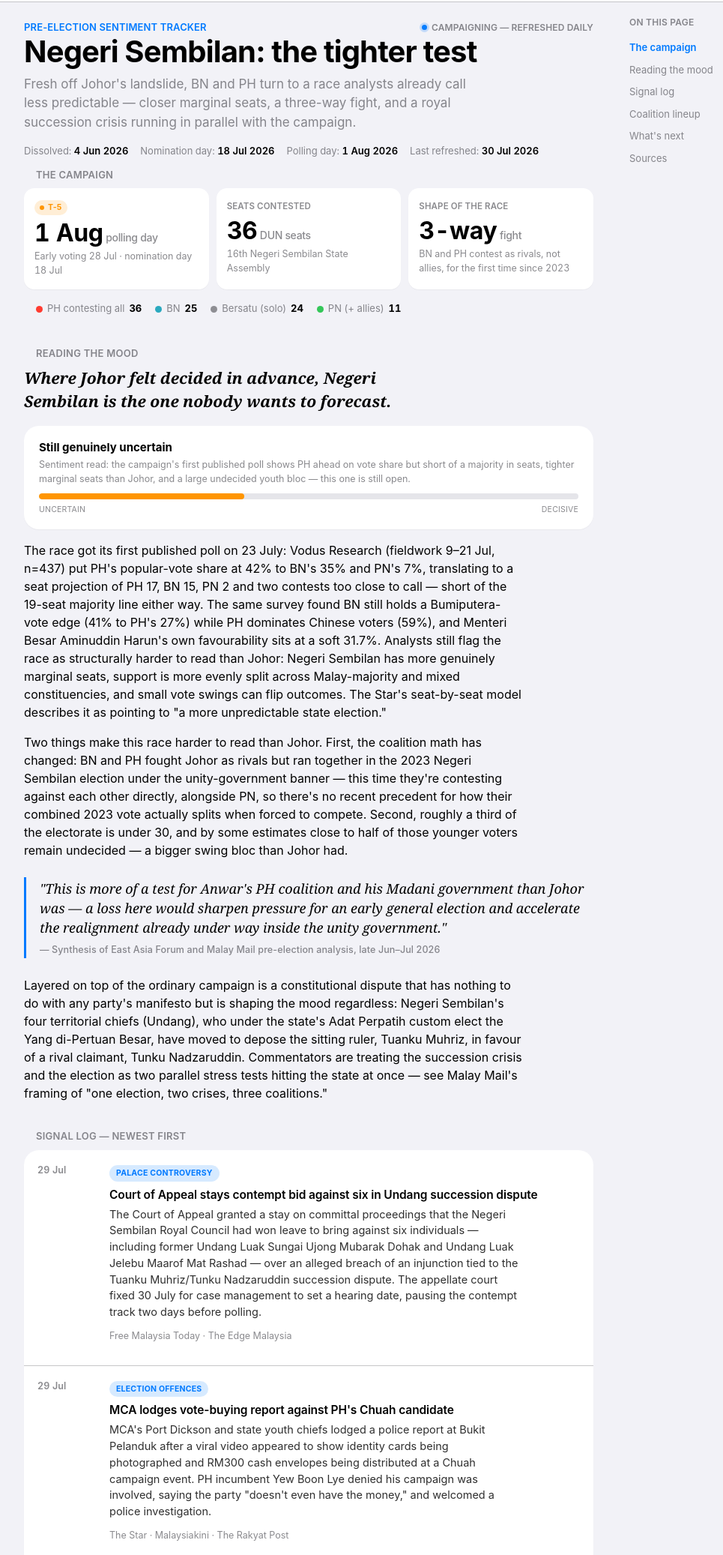
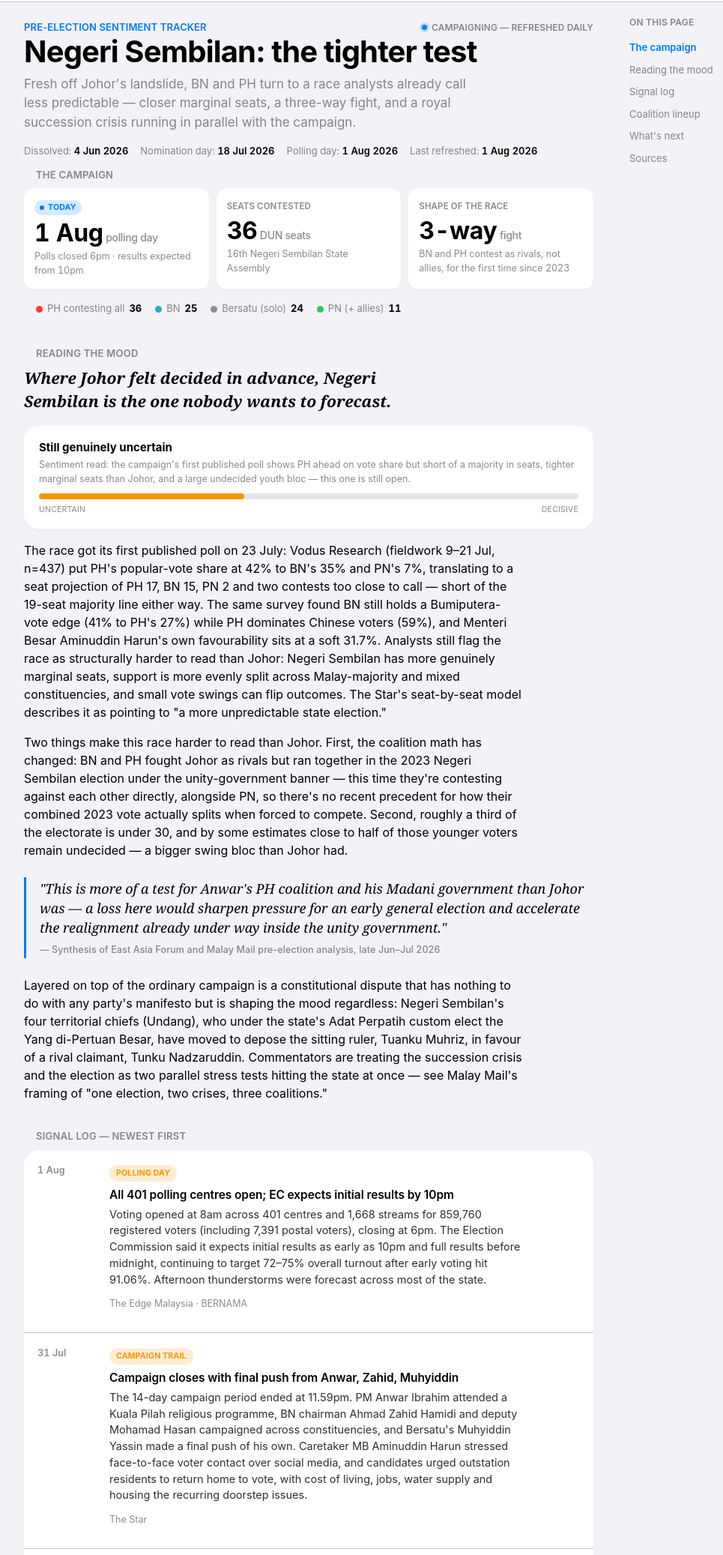
Before and after one commit to yifeng22100/malaysia-election-sentiment, a plain HTML site: page negeri-sembilan.html in a window 1280 px wide. Shown: the part 93-2167 px from the top of the page at 75% size, without its empty margins (108-1073 px from the left). Drawn offline with Linux system fonts and the light colour scheme.

Commit message:
1 Aug: N9 polling day — 401 centres open, EC expects results by 10pm; campaign-close recap

```diff
--- a/negeri-sembilan.html
+++ b/negeri-sembilan.html
@@ -53,7 +53,7 @@
       <span>Dissolved: <strong>4 Jun 2026</strong></span>
       <span>Nomination day: <strong>18 Jul 2026</strong></span>
       <span>Polling day: <strong>1 Aug 2026</strong></span>
-      <span>Last refreshed: <strong id="refreshed-date">30 Jul 2026</strong></span>
+      <span>Last refreshed: <strong id="refreshed-date">1 Aug 2026</strong></span>
     </div>
   </header>
 
@@ -64,9 +64,9 @@
 
     <div class="topline">
       <div class="topline-cell">
-        <div class="topline-party"><span class="status-badge status-soon" style="padding:2px 7px;">T-5</span></div>
+        <div class="topline-party"><span class="status-badge status-live" style="padding:2px 7px;">Today</span></div>
         <div class="topline-seats">1 Aug<span> polling day</span></div>
-        <div class="topline-sub">Early voting 28 Jul · nomination day 18 Jul</div>
+        <div class="topline-sub">Polls closed 6pm · results expected from 10pm</div>
       </div>
       <div class="topline-cell">
         <div class="topline-party">Seats contested</div>
@@ -116,6 +116,26 @@
   <section id="signal-log" aria-label="Signal log">
     <div class="section-label">Signal log — newest first</div>
     <div class="log">
+
+      <div class="log-entry">
+        <div class="log-date">1 Aug</div>
+        <div>
+          <span class="log-tag tag-campaign">Polling day</span>
+          <p class="log-headline">All 401 polling centres open; EC expects initial results by 10pm</p>
+          <p class="log-body">Voting opened at 8am across 401 centres and 1,668 streams for 859,760 registered voters (including 7,391 postal voters), closing at 6pm. The Election Commission said it expects initial results as early as 10pm and full results before midnight, continuing to target 72–75% overall turnout after early voting hit 91.06%. Afternoon thunderstorms were forecast across most of the state.</p>
+          <p class="log-source">The Edge Malaysia · BERNAMA</p>
+        </div>
+      </div>
+
+      <div class="log-entry">
+        <div class="log-date">31 Jul</div>
+        <div>
+          <span class="log-tag tag-campaign">Campaign trail</span>
+          <p class="log-headline">Campaign closes with final push from Anwar, Zahid, Muhyiddin</p>
+          <p class="log-body">The 14-day campaign period ended at 11.59pm. PM Anwar Ibrahim attended a Kuala Pilah religious programme, BN chairman Ahmad Zahid Hamidi and deputy Mohamad Hasan campaigned across constituencies, and Bersatu's Muhyiddin Yassin made a final push of his own. Caretaker MB Aminuddin Harun stressed face-to-face voter contact over social media, and candidates urged outstation residents to return home to vote, with cost of living, jobs, water supply and housing the recurring doorstep issues.</p>
+          <p class="log-source">The Star</p>
+        </div>
+      </div>
 
       <div class="log-entry">
         <div class="log-date">29 Jul</div>
@@ -520,6 +540,8 @@
       <li><a href="https://www.thestar.com.my/news/nation/2026/07/16/negri-polls-over-22000-police-armed-forces-personnel-to-vote-early-on-july-28" target="_blank" rel="noopener">The Star — 22,000+ police, Armed Forces to vote early</a></li>
       <li><a href="https://theedgemalaysia.com/node/812247" target="_blank" rel="noopener">The Edge Malaysia — EC targets 75% voter turnout</a></li>
       <li><a href="https://www.freemalaysiatoday.com/category/nation/2026/07/28/early-voter-turnout-in-negeri-sembilan-reaches-91-06-exceeds-ec-target" target="_blank" rel="noopener">Free Malaysia Today — early-voting turnout reaches 91.06%</a></li>
+      <li><a href="https://www.thestar.com.my/news/nation/2026/07/31/campaign-comes-to-a-close" target="_blank" rel="noopener">The Star — campaign comes to a close</a></li>
+      <li><a href="https://theedgemalaysia.com/node/812916" target="_blank" rel="noopener">The Edge Malaysia — all 401 polling centres open at 8am</a></li>
     </ul>
     <p>Compiled from public news coverage and campaign reporting. Not affiliated with the Election Commission of Malaysia, any political coalition, or any royal household referenced above. Figures are as officially reported at time of writing and may be revised.</p>
     <div class="cadence"><span class="live-dot" style="animation:none;"></span>This edition refreshes daily through polling day, then shifts to results coverage.</div>
```
Also changed, not shown: index.html (+24 -2 lines), johor.html (+1 -1 lines).
